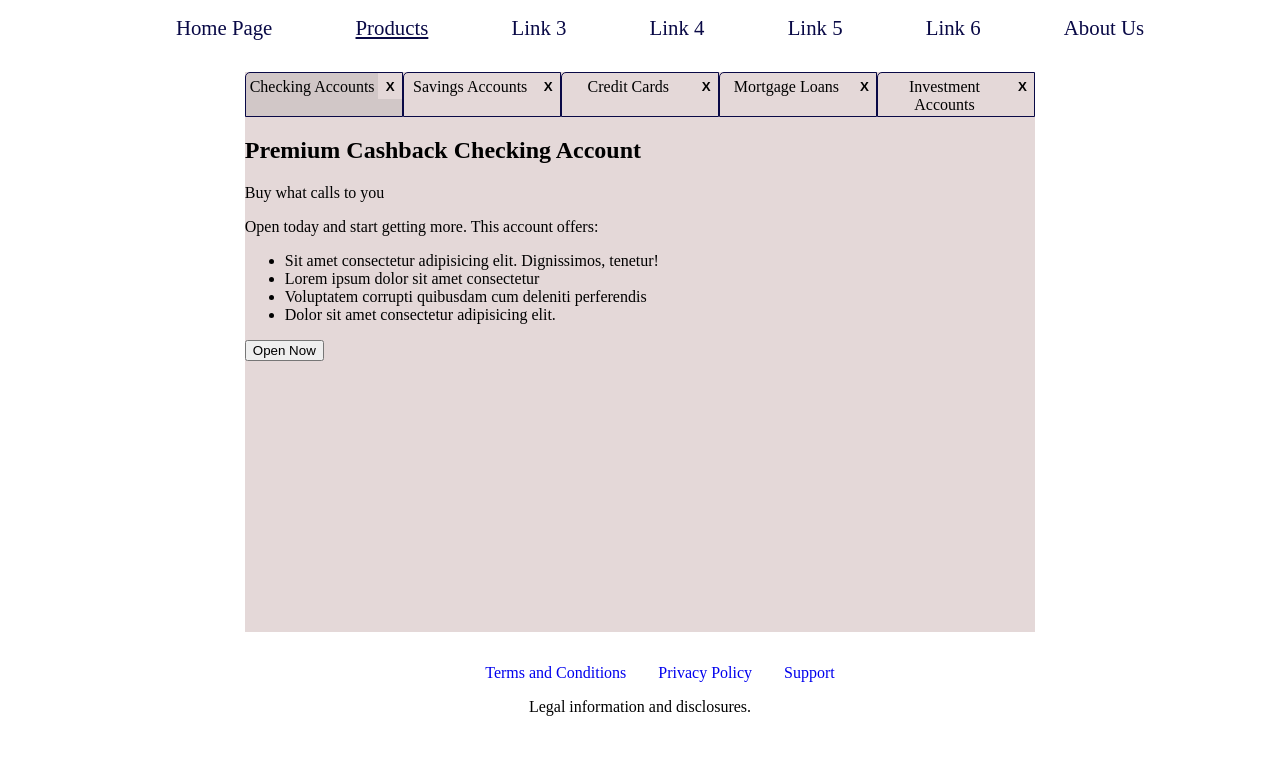
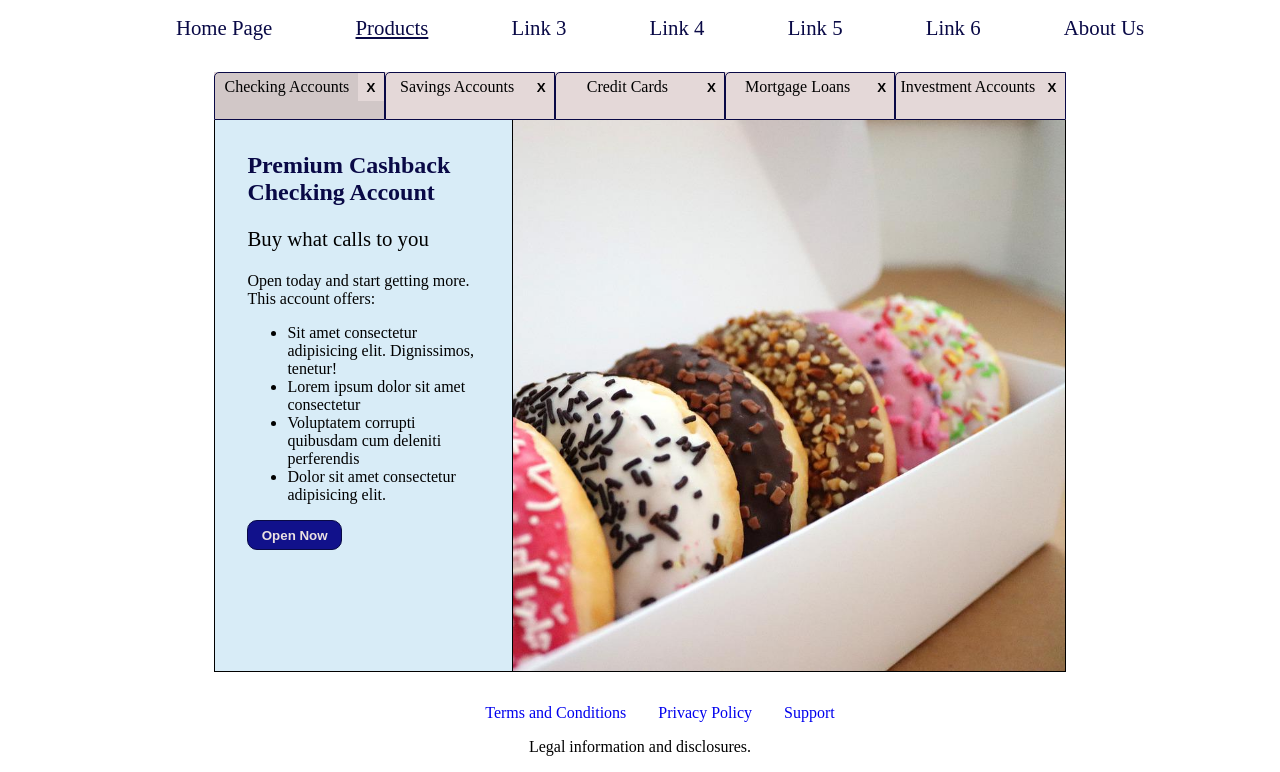
Before and after one commit to KSmith8888/Bank-Website, a plain HTML site: page products.html in a window 1280 px wide. Shown: the part 107-879 px from the top of the page. Before the commit the page ends 839 px from the top, so only its background shows below. Drawn offline with Linux system fonts and the light colour scheme.

Commit message:
Added styling for product advertisements

```diff
--- a/CSS/products.css
+++ b/CSS/products.css
@@ -2,12 +2,12 @@ main {
     margin: 2em auto;
     display: flex;
     width: 95%;
-    height: 70vh;
+    height: 75vh;
     justify-content: space-around;
 }
 
 #products {
-    width: 65%;
+    width: 70%;
     min-height: 100%;
     background-color:var(--lightGrey);
 }
@@ -49,4 +49,41 @@ main {
 #productMain {
     height: 92%;
     width: 100%;
+    background-image: url('../Images/checkingImage.jpg');
+    background-size: cover;
+    background-position: 100% 100%;
+    border-left: 1px solid black;
+    border-right: 1px solid black;
+    border-bottom: 1px solid black;
 }
+
+#productText {
+    width: 35%;
+    height: 100%;
+    padding: 2em;
+    background-color: var(--lightBlue);
+    border-right: 1px solid black;
+}
+
+#productTitle {
+    margin: 0;
+    color: var(--darkBlue);
+}
+
+#productSubtitle {
+    font-size: 1.3rem;
+}
+
+#productBtn {
+    cursor: pointer;
+    border: 1px solid var(--darkBlue);
+    background-color: var(--mediumBlue);
+    color: var(--offWhite);
+    padding: .5em 1em;
+    font-weight: 700;
+    border-radius: 10px;
+}
+
+#productBtn:hover, #productBtn:focus {
+    background-color: var(--darkBlue);
+}
```
